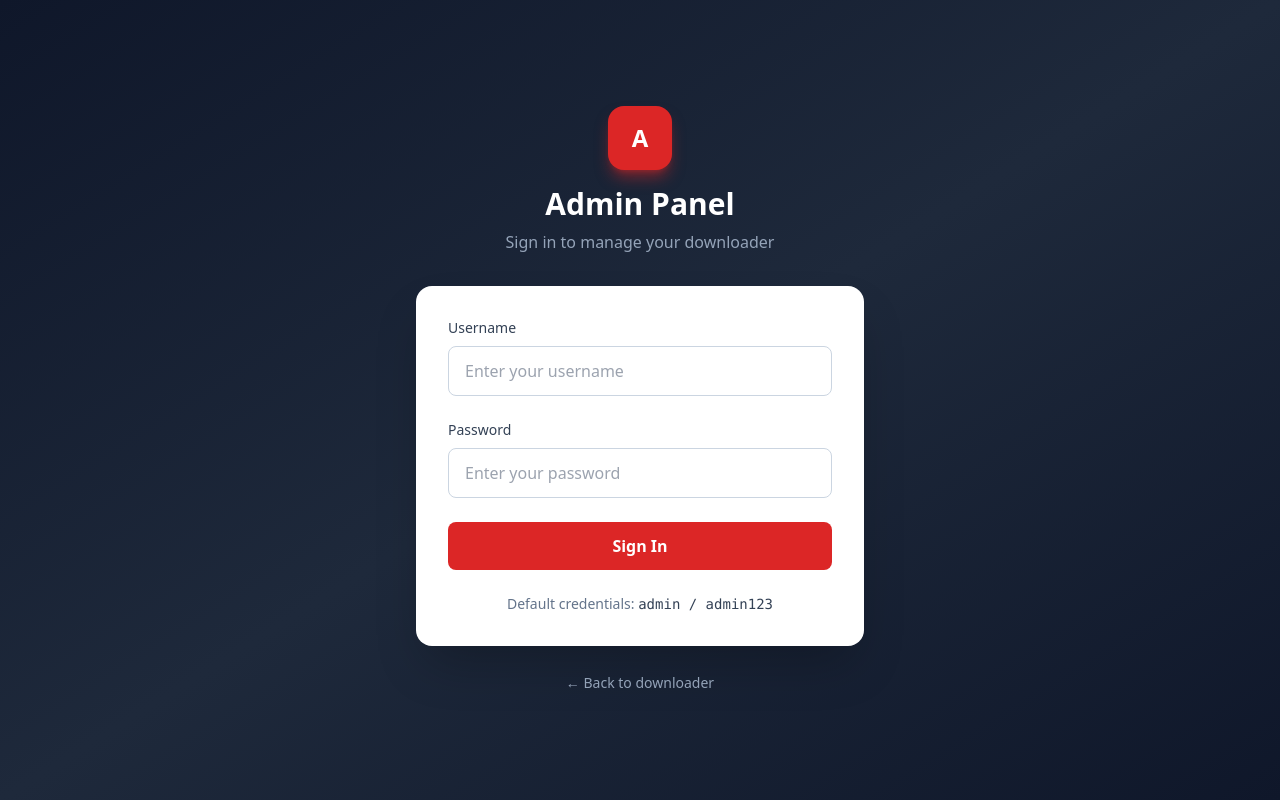
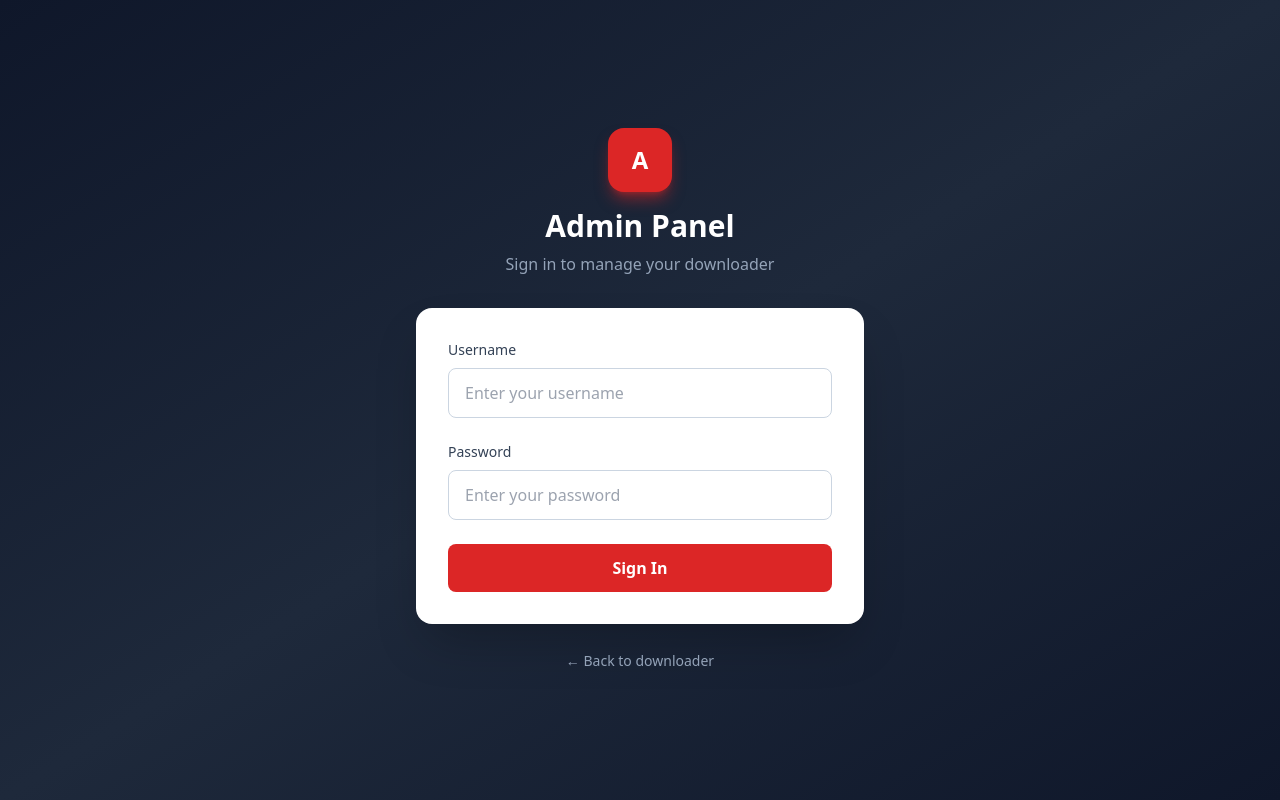
Before and after one commit to SP23BCS003/Anda-Downloader, a SvelteKit app in the folder frontend/: page /admin/login in a window 1280 px wide. Built offline with nearby package versions, Linux system fonts and the light colour scheme; no server answers.

Commit message:
Update 11/02/2026

```diff
--- a/frontend/src/routes/admin/login/+page.svelte
+++ b/frontend/src/routes/admin/login/+page.svelte
@@ -123,11 +123,7 @@
       </form>
 
       <!-- Help Text -->
-      <div class="mt-6 text-center">
-        <p class="text-sm text-slate-500">
-          Default credentials: <span class="font-mono text-slate-700">admin / admin123</span>
-        </p>
-      </div>
+
     </div>
 
     <!-- Back to Site -->
```
